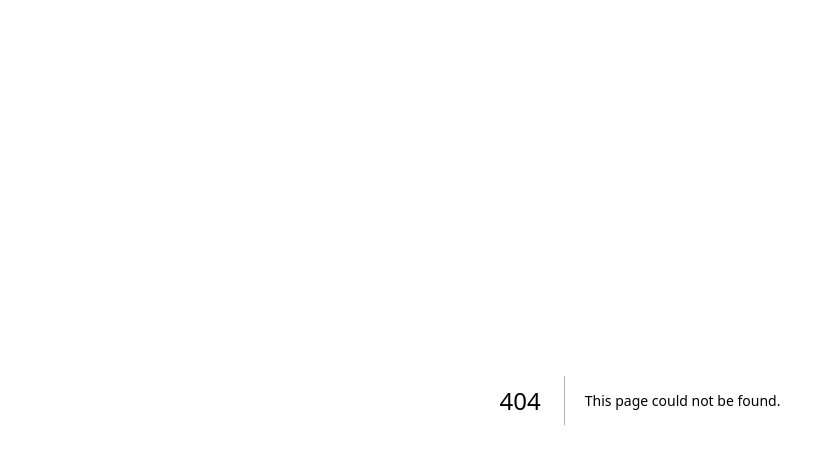
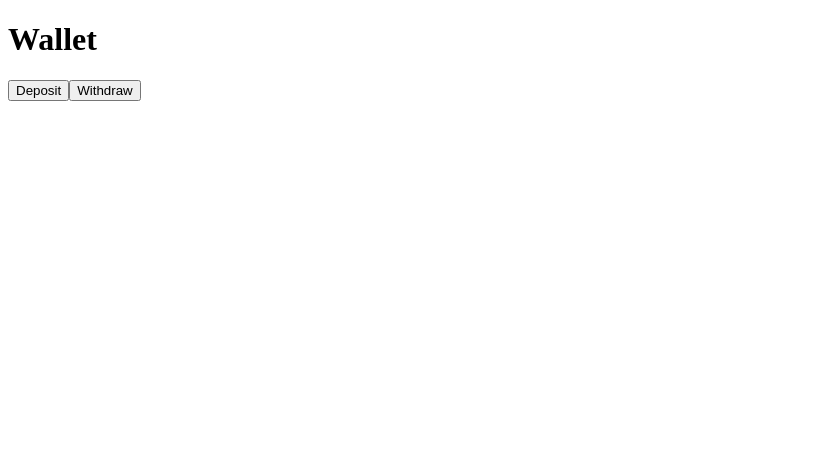
Before and after one commit to asiljorayev59-lgtm/wallet1, a Next.js app: page /wallet in a window 1280 px wide. Before the commit this address had no page. Shown: the top 464 px of the page, without its empty margins (0-835 px from the left). Built offline with nearby package versions, Linux system fonts and the light colour scheme.

Commit message:
Add Wallet component for balance management

```diff
--- /dev/null
+++ b/app/wallet/page.tsx
@@ -0,0 +1,16 @@
+"use client"
+
+import { useContext } from "react"
+import { AppContext } from "@/context/AppContext"
+
+export default function Wallet() {
+  const { balance, setBalance } = useContext(AppContext)
+
+  return (
+    <div>
+      <h1>Wallet</h1>
+      <button onClick={() => setBalance(balance + 200)}>Deposit</button>
+      <button onClick={() => setBalance(balance - 200)}>Withdraw</button>
+    </div>
+  )
+}
```
